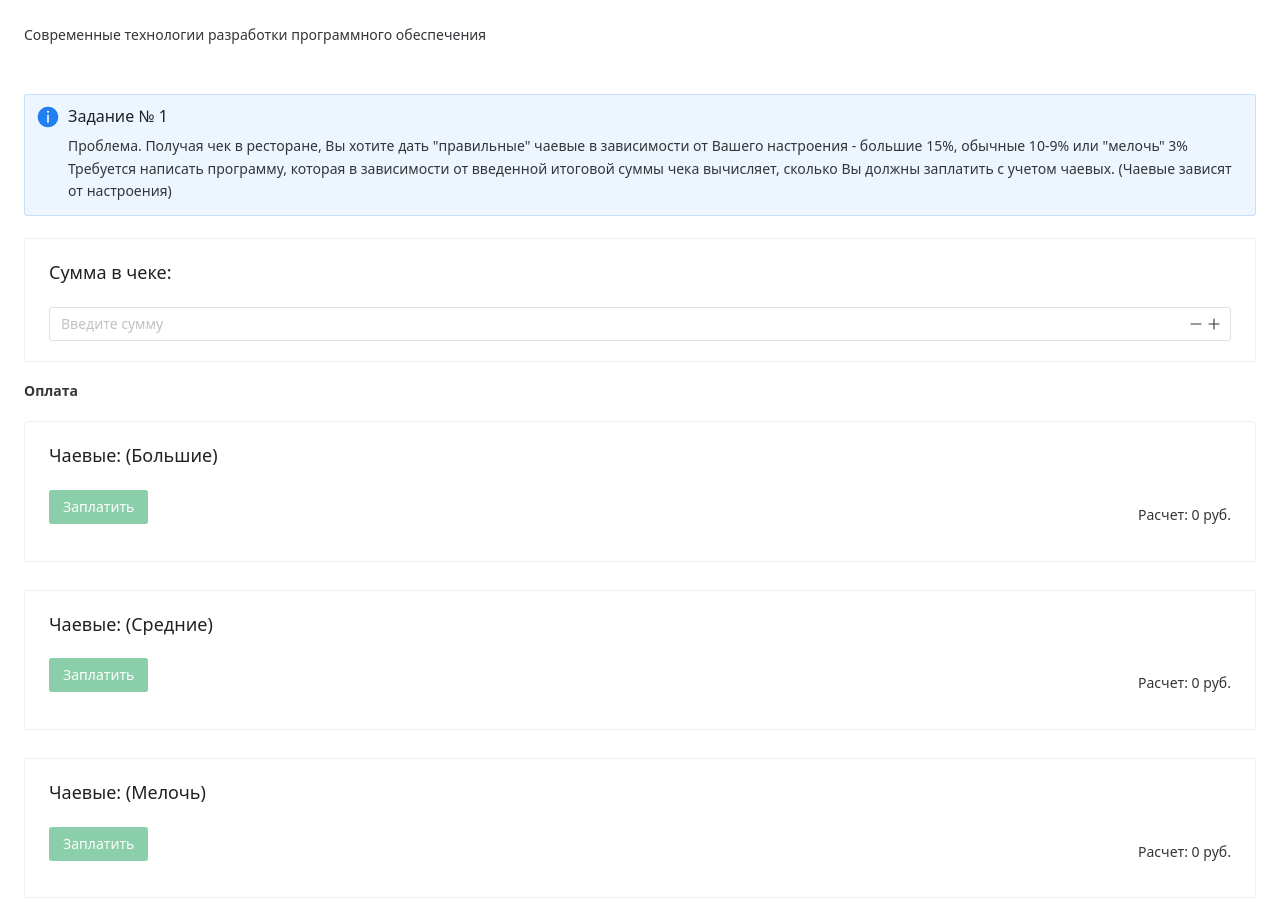
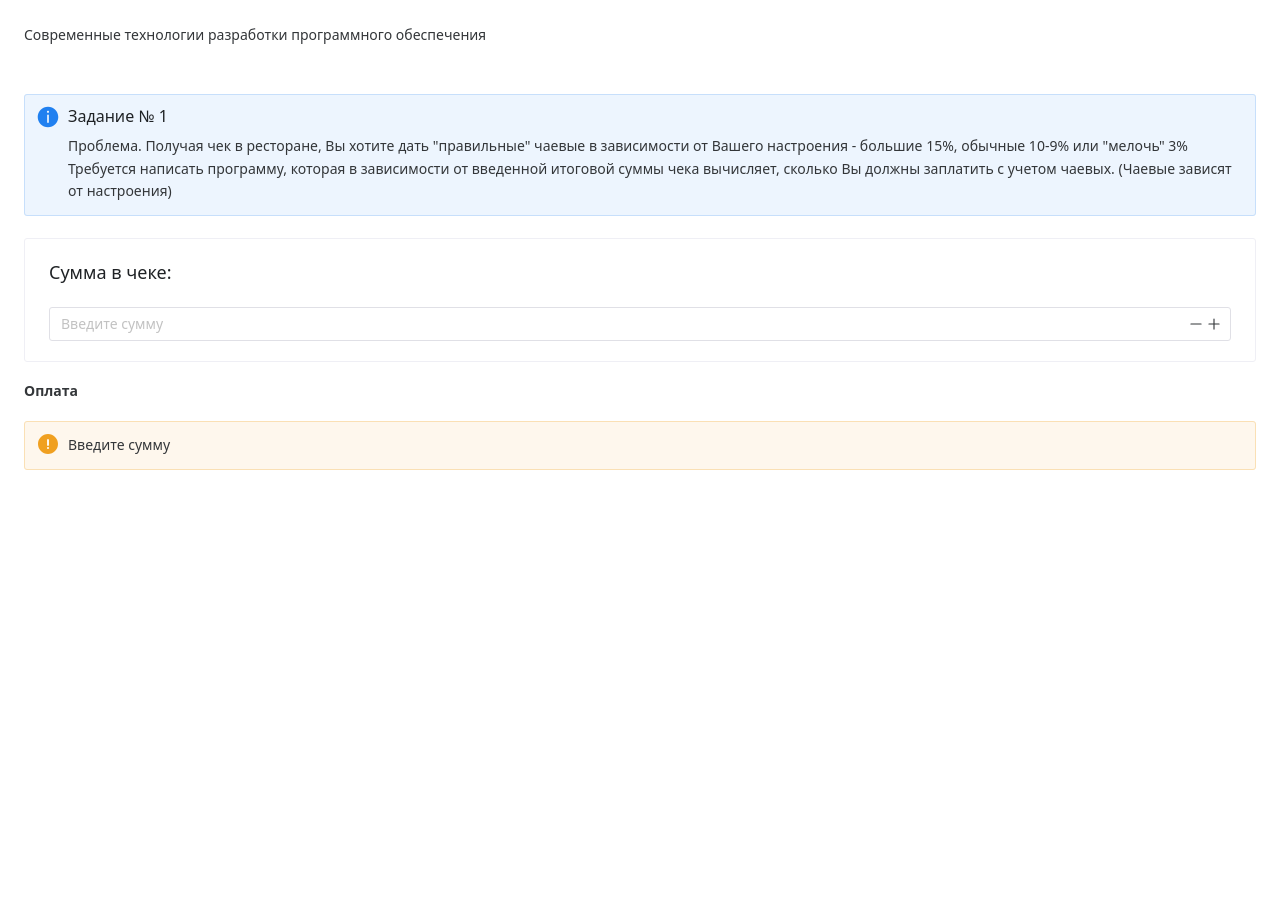
Before and after one commit to Hakoba/domashka, a Vue app: page / in a window 1280 px wide. After the commit the page ends 800 px from the top, so only its background shows below. Built offline with nearby package versions, Linux system fonts and the light colour scheme; a small style sheet from the web is missing.

Commit message:
done: task-1

```diff
--- a/src/Tasks/1/TheFirst.vue
+++ b/src/Tasks/1/TheFirst.vue
@@ -1,5 +1,5 @@
 <script setup lang="ts" >
-import { ref, computed, reactive } from "vue";
+import {ref, computed, reactive, watch} from "vue";
 import {Controller, Procent} from "./index";
 import {useNotification} from "naive-ui";
 type tip = {
@@ -7,15 +7,21 @@ type tip = {
   totalPrice?: number
 }
 
-// const overPrice = computed(new Controller('SO big',4))
+//  сумма чека без чаевых
+const price = ref<null | number>(null);
+
+// тут убиваю Vue реактивность, но Controller использую
+const bigTip = new Controller('Большие',15)
+watch(price, (newValue, oldValue) => {
+  bigTip.totalPrice = newValue
+})
+
+
 const notification = useNotification()
+
+// Вариант без убивания реактивности
 const tips = computed<tip[]>(()=>{
   return [
-      {
-    name: 'Большие',
-    percent: 15,
-    totalPrice: Procent.countSumTrunc(price.value,15)
-  },
     {
       name: 'Средние',
       percent: 9,
@@ -29,7 +35,6 @@ const tips = computed<tip[]>(()=>{
   ]
 
 })
-const price = ref<null | number>(null);
 const payBill = (billWithTip: number): void =>{
   notification.success({
     title: 'Успешно оплачено',
@@ -57,6 +62,15 @@ const payBill = (billWithTip: number): void =>{
   <h4>
     Оплата
   </h4>
+  <div v-if="price">
+  <n-card hoverable class="card"   :title="`Чаевые: (${bigTip.name})`" >
+
+    <div class="card__content">
+      <n-button class="card__button" :disabled="!price" @click="payBill(bigTip.totalPrice)" type="primary">Заплатить  </n-button>
+      <p class="card__total-price">Расчет: {{bigTip.totalPrice.toLocaleString()}} руб.</p>
+    </div>
+  </n-card>
+
   <n-card v-for="tip in tips" hoverable class="card" :key="tip.name" :title="`Чаевые: (${tip.name})`" >
 
     <div class="card__content">
@@ -64,6 +78,12 @@ const payBill = (billWithTip: number): void =>{
         <p class="card__total-price">Расчет: {{tip.totalPrice.toLocaleString()}} руб.</p>
     </div>
   </n-card>
+  </div>
+  <div v-else>
+    <n-alert type="warning">
+      Введите сумму
+    </n-alert>
+  </div>
 </template>
 
 <style scoped lang="scss">
--- a/src/Tasks/1/index.ts
+++ b/src/Tasks/1/index.ts
@@ -28,10 +28,10 @@ class Controller {
   name: string;
   percent: number;
   _totalPrice: number;
-  constructor(name: string, percent: number) {
+  constructor(name: string, percent: number, totalPrice: number = 0) {
     this.name = name;
     this.percent = percent;
-    this._totalPrice = 0;
+    this._totalPrice = totalPrice;
   }
 
   get totalPrice(): number {
```
